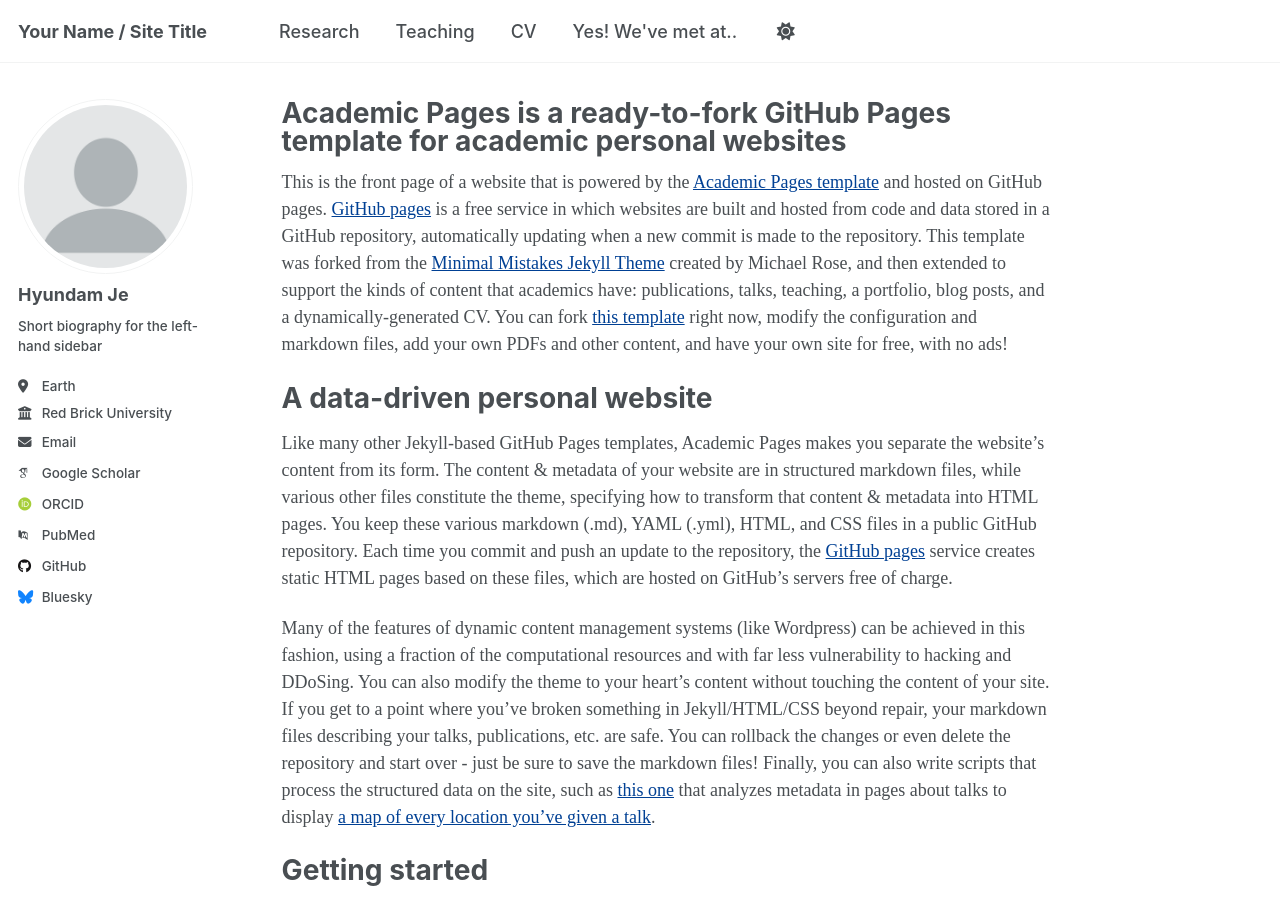
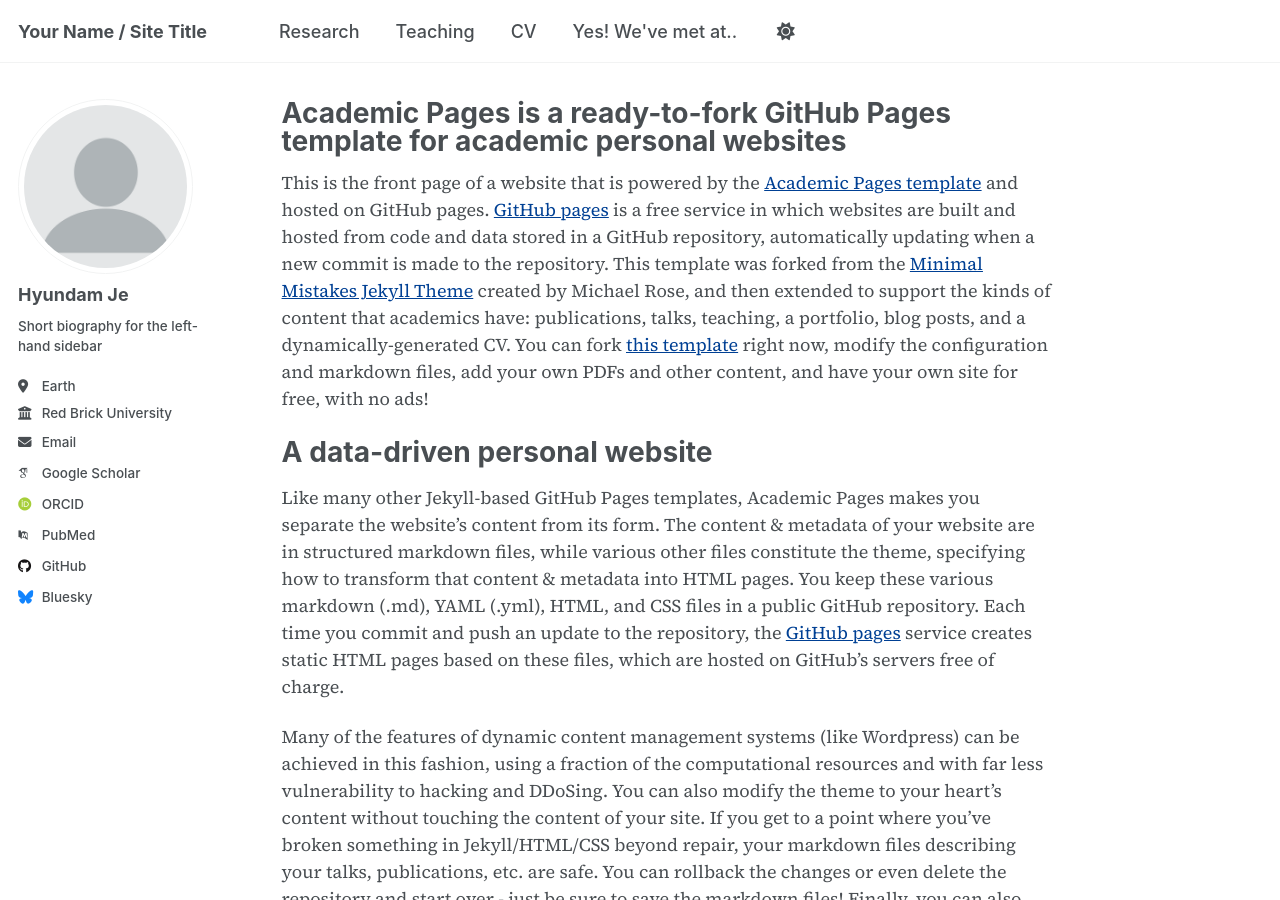
Before and after one commit to hyundamje/hyundamje.github.io, a Jekyll site: the page built from _pages/about.md, in a window 1280 px wide and 900 px high. Built offline with Jekyll 4.4.1, drawn with Linux system fonts in a browser that asks for light colours; some web fonts are replaced.

Commit message:
Update head.html

```diff
--- a/_includes/head.html
+++ b/_includes/head.html
@@ -23,6 +23,8 @@
 <link rel="stylesheet" href="https://use.typekit.net/abcd123.css">
 <!-- Font: Domine -->
 <link href="https://fonts.googleapis.com/css2?family=Domine:wght@400;600&display=swap" rel="stylesheet">
+<!-- 예: Source Serif 4 -->
+<link href="https://fonts.googleapis.com/css2?family=Source+Serif+4:wght@400;600&display=swap" rel="stylesheet">
 
 <!-- For all browsers -->
 <link rel="stylesheet" href="{{ base_path }}/assets/css/main.css">
```
